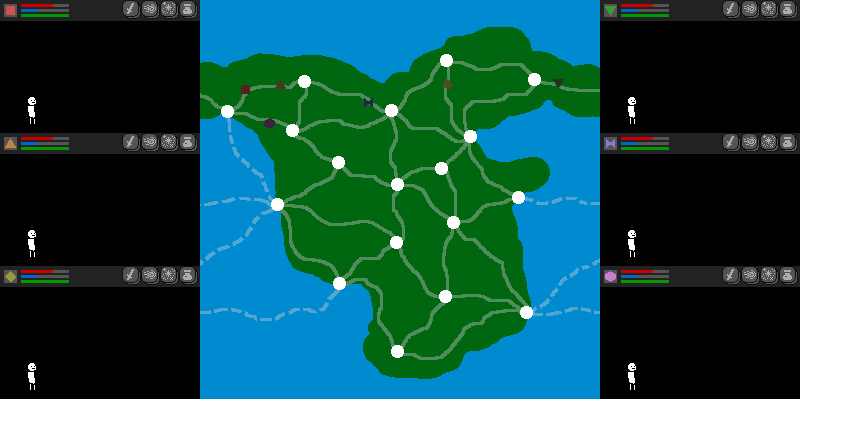
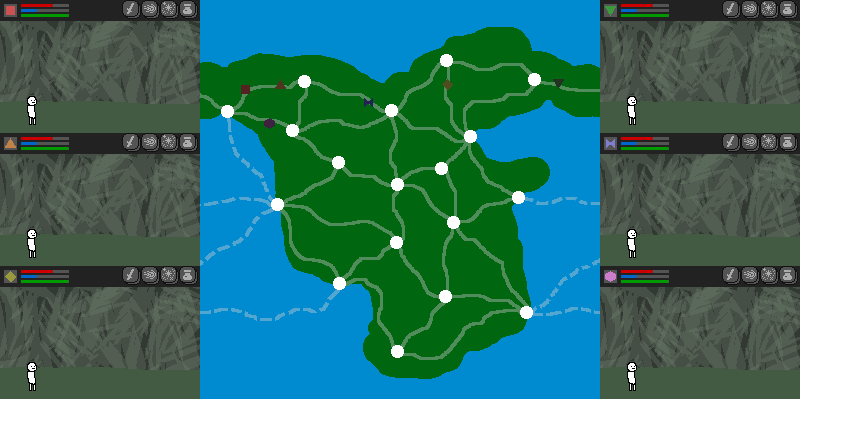
Before and after one commit to orez-/Panel-RPG, a plain HTML site: page src/index.html in a window 1280 px wide. Shown: the whole page, without its empty margins (0-863 px from the left). Drawn offline with Linux system fonts and the light colour scheme; animation ran at ten frames a second.

Commit message:
Draw up a crappy little forest.
'Perspective dynamics'

```diff
--- a/src/index.html
+++ b/src/index.html
@@ -15,6 +15,7 @@
   <script type="text/javascript" src="js/overworld-character.js"></script>
 
   <script type="text/javascript" src="js/adventurer.js"></script>
+  <script type="text/javascript" src="js/background.js"></script>
   <script type="text/javascript" src="js/panel.js"></script>
   <script type="text/javascript" src="js/button.js"></script>
   <script type="text/javascript" src="js/util.js"></script>
--- /dev/null
+++ b/src/js/background.js
@@ -0,0 +1,10 @@
+window.myGame = window.myGame || {};
+
+(function(Phaser, myGame) {
+    const Background = function (game) {
+        Phaser.Sprite.call(this, game, 0, 21, 'background');
+    };
+    Background.prototype = Object.create(Phaser.Sprite.prototype);
+    Background.prototype.constructor = Background;
+    myGame.Background = Background;
+})(window.Phaser, window.myGame);
--- a/src/js/index.js
+++ b/src/js/index.js
@@ -11,6 +11,7 @@ window.myGame = window.myGame || {};
         game.load.spritesheet('city', 'assets/sprites/city.png', 17, 17);
         game.load.spritesheet('charIcon', 'assets/sprites/charIcon.png', 15, 15);
         game.load.spritesheet('button', 'assets/sprites/buttons.png', 21, 21);
+        game.load.spritesheet('background', 'assets/sprites/background.png', 200, 112);
     }
 
     function create() {
--- a/src/js/panel.js
+++ b/src/js/panel.js
@@ -30,11 +30,9 @@ const BAR_WIDTH = 48;
         this.add(new myGame.ButtonGroup(game, 122, 0));
 
         this.graphics = game.add.graphics(0, 0, this);
-        this.graphics.beginFill(color);
-        this.graphics.drawRect(0, 21, 200, 112);
 
-        this.adventurer = new myGame.Adventurer(game, 16, 95);
-        this.add(this.adventurer);
+        this.background = this.add(new myGame.Background(game));
+        this.adventurer = this.add(new myGame.Adventurer(game, 16, 95));
 
         this.bars = [
             new Bar(this, this.adventurer, 'health', 0xCC0000, 4),
```
Also changed, not shown: src/assets/sprites/background.png (added), 1 other file.
